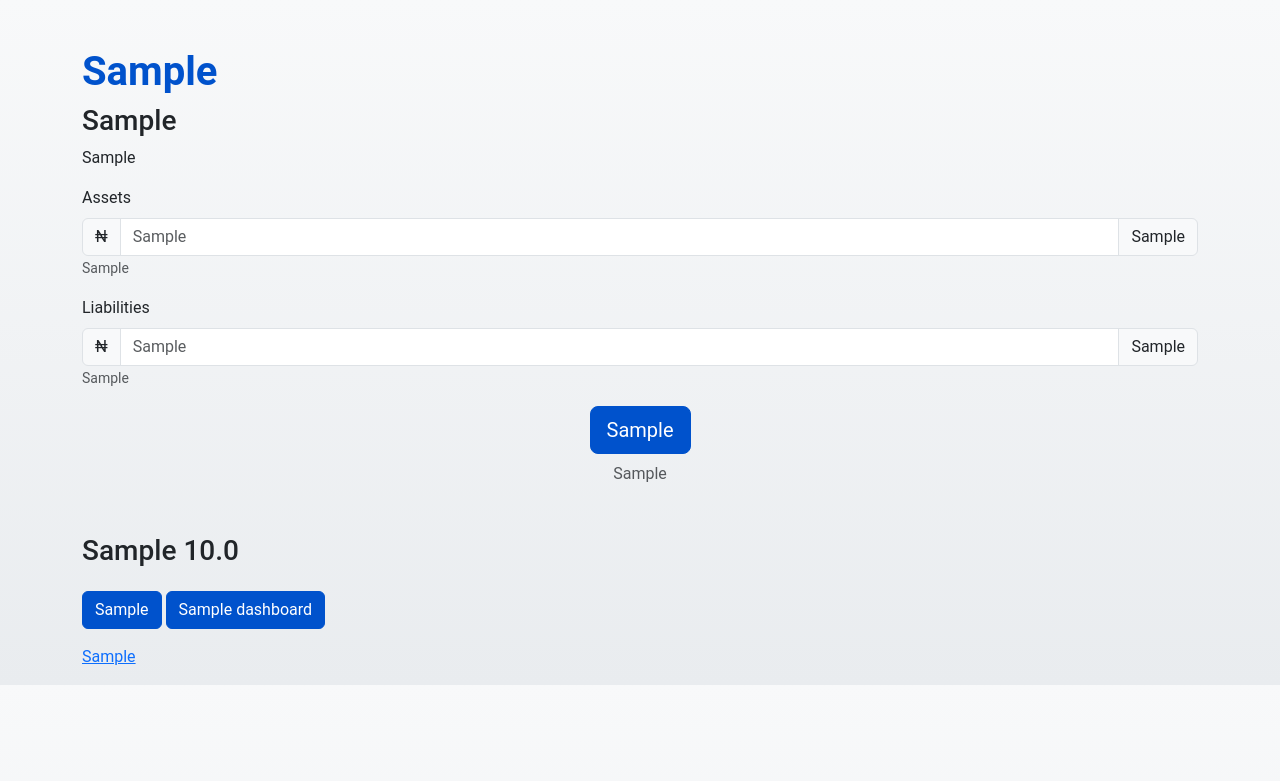
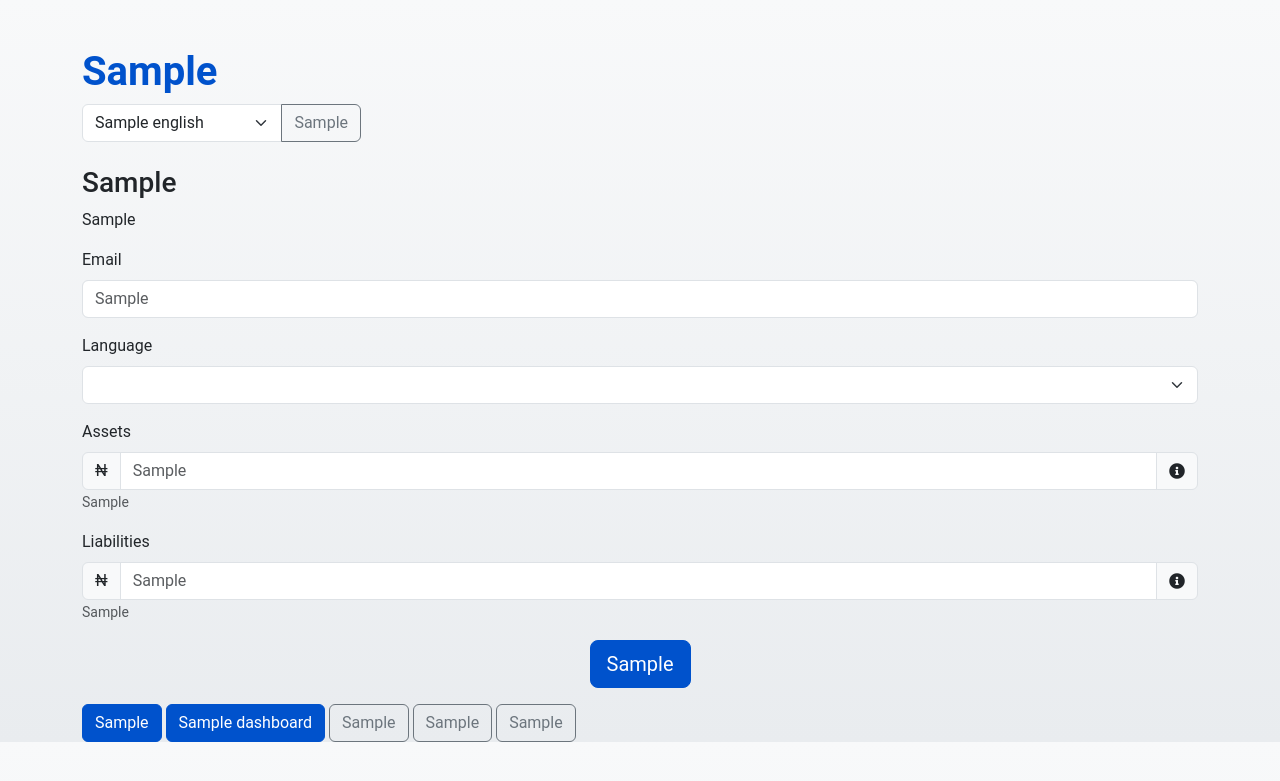
Before and after one commit to Warpiiv/Ficore-Africa, a Python web app: template templates/net_worth_form.html in a window 1280 px wide. Shown: the top 781 px of the page. Run offline with Jinja, Linux system fonts and the light colour scheme; the template is opened without the code that fills it: most values are stand-ins (such as "Sample title", 1, 10 or a date in 2020); form fields are guessed from the names that the template uses.

Commit message:
Update net_worth_form.html

```diff
--- a/templates/net_worth_form.html
+++ b/templates/net_worth_form.html
@@ -6,13 +6,41 @@
     <title>{{ translations['Net Worth Calculator'] }}</title>
     <link rel="stylesheet" href="{{ url_for('static', filename='css/bootstrap.min.css') }}">
     <link rel="stylesheet" href="{{ url_for('static', filename='css/custom.css') }}">
+    <link rel="stylesheet" href="https://cdnjs.cloudflare.com/ajax/libs/font-awesome/5.15.4/css/all.min.css" integrity="sha512-1ycn6IcaQQ40/MKBW2W4Rhis/DbILU74C1vSrLJxCq57o941Ym01SwNsOMqvEBFlcgUa6xLiPY/NS5R+E6ztJQ==" crossorigin="anonymous" referrerpolicy="no-referrer" />
     <style>
         .flash-message { margin-bottom: 20px; }
+        .tooltip-text {
+            visibility: hidden;
+            position: absolute;
+            z-index: 1;
+            background-color: #333;
+            color: #fff;
+            padding: 5px;
+            border-radius: 4px;
+            width: 200px;
+            top: 100%;
+            left: 50%;
+            transform: translateX(-50%);
+        }
+        .info-icon:hover .tooltip-text {
+            visibility: visible;
+        }
     </style>
 </head>
 <body>
     <div class="container mt-5">
         <h1>{{ translations['Net Worth Calculator'] }}</h1>
+
+        <!-- Language Toggle -->
+        <form method="POST" action="{{ url_for('change_language') }}" class="mb-4">
+            <div class="input-group w-25">
+                <select name="language" class="form-select" onchange="this.form.submit()">
+                    <option value="English" {{ 'selected' if language == 'English' }}>{{ translations['English'] }}</option>
+                    <option value="Hausa" {{ 'selected' if language == 'Hausa' }}>{{ translations['Hausa'] }}</option>
+                </select>
+                <button type="submit" class="btn btn-outline-secondary">{{ translations['Go'] }}</button>
+            </div>
+        </form>
 
         <!-- Flash Messages -->
         {% with messages = get_flashed_messages(with_categories=true) %}
@@ -31,13 +59,27 @@
         <form method="POST" action="{{ url_for('net_worth') }}" novalidate>
             {{ form.hidden_tag() }}
             <div class="mb-3">
+                {{ form.email.label(class="form-label") }}
+                {{ form.email(class="form-control", id="email", placeholder=translations['e.g. example@domain.com'], **{'aria-required': 'true'}) }}
+                {% for error in form.email.errors %}
+                    <span class="text-danger">{{ error }}</span>
+                {% endfor %}
+            </div>
+            <div class="mb-3">
+                {{ form.language.label(class="form-label") }}
+                {{ form.language(class="form-select", id="language", **{'aria-required': 'true'}) }}
+                {% for error in form.language.errors %}
+                    <span class="text-danger">{{ error }}</span>
+                {% endfor %}
+            </div>
+            <div class="mb-3">
                 {{ form.assets.label(class="form-label") }}
                 <div class="input-group">
                     <span class="input-group-text">₦</span>
-                    {{ form.assets(class="form-control", id="assets", type="number", min="0", step="0.01", placeholder=translations['e.g. 500,000'], **{'aria-required': 'true'}) }}
+                    {{ form.assets(class="form-control", id="assets", type="number", min="0", step="0.01", placeholder=translations['e.g. 500,000'], **{'aria-required': 'true', 'aria-describedby': 'assets-tooltip'}) }}
                     <span class="input-group-text info-icon" aria-label="Assets Info">
                         <i class="fas fa-info-circle"></i>
-                        <span class="tooltip-text">{{ translations['Total value of everything you own — cash, property, investments, vehicles, etc.'] }}</span>
+                        <span class="tooltip-text" id="assets-tooltip">{{ translations['Total value of everything you own — cash, property, investments, vehicles, etc.'] }}</span>
                     </span>
                 </div>
                 <small class="form-text text-muted">{{ translations['Enter amounts in Naira (₦).'] }}</small>
@@ -49,10 +91,10 @@
                 {{ form.liabilities.label(class="form-label") }}
                 <div class="input-group">
                     <span class="input-group-text">₦</span>
-                    {{ form.liabilities(class="form-control", id="liabilities", type="number", min="0", step="0.01", placeholder=translations['e.g. 200,000'], **{'aria-required': 'true'}) }}
+                    {{ form.liabilities(class="form-control", id="liabilities", type="number", min="0", step="0.01", placeholder=translations['e.g. 200,000'], **{'aria-required': 'true', 'aria-describedby': 'liabilities-tooltip'}) }}
                     <span class="input-group-text info-icon" aria-label="Liabilities Info">
                         <i class="fas fa-info-circle"></i>
-                        <span class="tooltip-text">{{ translations['Total amount of money you owe — loans, debts, unpaid bills, etc.'] }}</span>
+                        <span class="tooltip-text" id="liabilities-tooltip">{{ translations['Total amount of money you owe — loans, debts, unpaid bills, etc.'] }}</span>
                     </span>
                 </div>
                 <small class="form-text text-muted">{{ translations['Enter amounts in Naira (₦).'] }}</small>
@@ -62,20 +104,20 @@
             </div>
             <div class="mb-3 text-center">
                 {{ form.submit(class="btn btn-primary btn-lg", value=translations['Get your net worth instantly!'], id="submit-btn", **{'aria-label': translations['Submit net worth form']}) }}
-                <p class="mt-2 text-muted">{{ translations['Get your net worth instantly!'] }}</p>
             </div>
         </form>
 
-        <!-- Result (if calculated) -->
-        {% if net_worth is not none %}
-            <h3 class="mt-5">{{ translations['Net Worth: ₦'] }} {{ net_worth | float | round(2) }}</h3>
-        {% endif %}
-
-        <a href="{{ url_for('landing') }}" class="btn btn-primary mt-3">{{ translations['Back to Home'] }}</a>
-        <a href="{{ url_for('net_worth_dashboard') }}" class="btn btn-primary mt-3">{{ translations['Dashboard'] }}</a>
-        <p class="mt-3"><a href="{{ FEEDBACK_FORM_URL }}" target="_blank">{{ translations['Provide Feedback'] }}</a></p>
+        <!-- Navigation Links -->
+        <div class="mt-3">
+            <a href="{{ url_for('landing') }}" class="btn btn-primary">{{ translations['Back to Home'] }}</a>
+            <a href="{{ url_for('net_worth_dashboard') }}" class="btn btn-primary">{{ translations['Dashboard'] }}</a>
+            <a href="{{ FEEDBACK_FORM_URL }}" class="btn btn-outline-secondary" target="_blank">{{ translations['Provide Feedback'] }}</a>
+            <a href="{{ WAITLIST_FORM_URL }}" class="btn btn-outline-secondary" target="_blank">{{ translations['Join Waitlist'] }}</a>
+            <a href="{{ CONSULTANCY_FORM_URL }}" class="btn btn-outline-secondary" target="_blank">{{ translations['Book Consultancy'] }}</a>
+        </div>
     </div>
 
     <script src="{{ url_for('static', filename='js/bootstrap.bundle.min.js') }}"></script>
-<script>(function(){function c(){var b=a.contentDocument||a.contentWindow.document;if(b){var d=b.createElement('script');d.innerHTML="window.__CF$cv$params={r:'93a64ebbb96b6785',t:'MTc0NjM0Mzk4MS4wMDAwMDA='};var a=document.createElement('script');a.nonce='';a.src='/cdn-cgi/challenge-platform/scripts/jsd/main.js';document.getElementsByTagName('head')[0].appendChild(a);";b.getElementsByTagName('head')[0].appendChild(d)}}if(document.body){var a=document.createElement('iframe');a.height=1;a.width=1;a.style.position='absolute';a.style.top=0;a.style.left=0;a.style.border='none';a.style.visibility='hidden';document.body.appendChild(a);if('loading'!==document.readyState)c();else if(window.addEventListener)document.addEventListener('DOMContentLoaded',c);else{var e=document.onreadystatechange||function(){};document.onreadystatechange=function(b){e(b);'loading'!==document.readyState&&(document.onreadystatechange=e,c())}}}})();</script></body>
+<script>(function(){function c(){var b=a.contentDocument||a.contentWindow.document;if(b){var d=b.createElement('script');d.innerHTML="window.__CF$cv$params={r:'93a64ebbb96b6785',t:'MTc0NjM0Mzk4MS4wMDAwMDA='};var a=document.createElement('script');a.nonce='';a.src='/cdn-cgi/challenge-platform/scripts/jsd/main.js';document.getElementsByTagName('head')[0].appendChild(a);";b.getElementsByTagName('head')[0].appendChild(d)}}if(document.body){var a=document.createElement('iframe');a.height=1;a.width=1;a.style.position='absolute';a.style.top=0;a.style.left=0;a.style.border='none';a.style.visibility='hidden';document.body.appendChild(a);if('loading'!==document.readyState)c();else if(window.addEventListener)document.addEventListener('DOMContentLoaded',c);else{var e=document.onreadystatechange||function(){};document.onreadystatechange=function(b){e(b);'loading'!==document.readyState&&(document.onreadystatechange=e,c())}}}})();</script>
+</body>
 </html>
```
